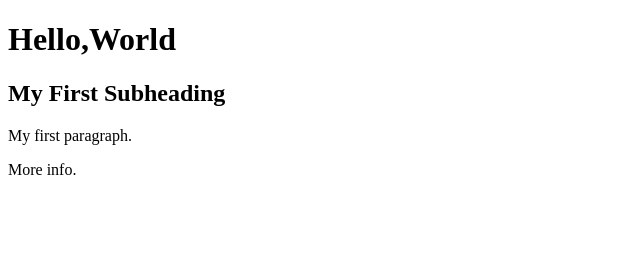
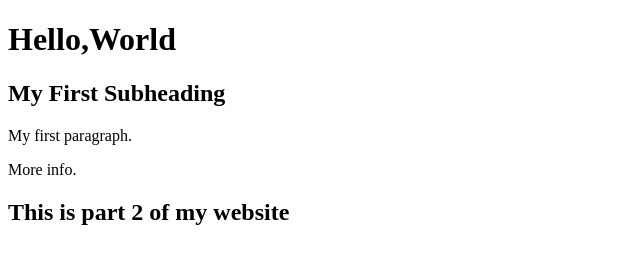
Before and after one commit to dmil/dhrumil-simple-websiteeee, a plain HTML site: page index.html in a window 1280 px wide. Shown: the whole page, without its empty margins (0-640 px from the left). Drawn offline with Linux system fonts and the light colour scheme.

Commit message:
make some changes to the index

```diff
--- a/index.html
+++ b/index.html
@@ -12,5 +12,7 @@
 		<p>My first paragraph.</p>
 		<p>More info.</p>
 
+		<h2>This is part 2 of my website</h2>
+
 	</body>
 </html>
```
